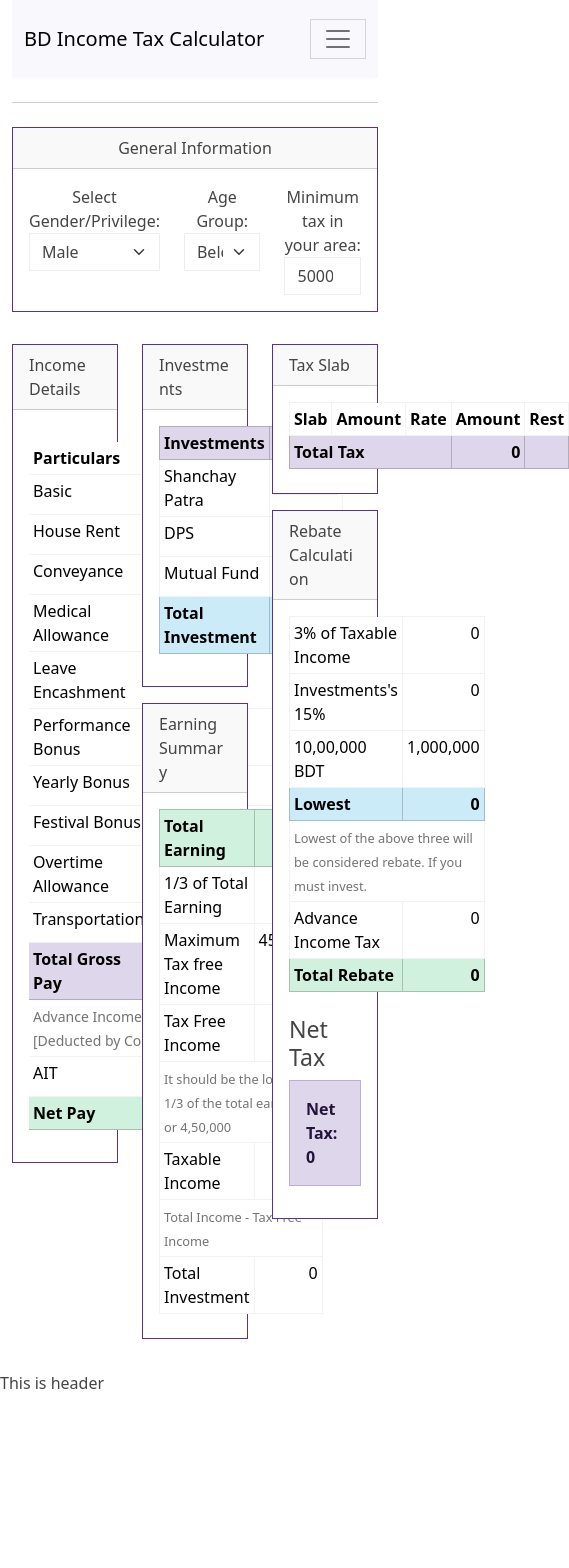
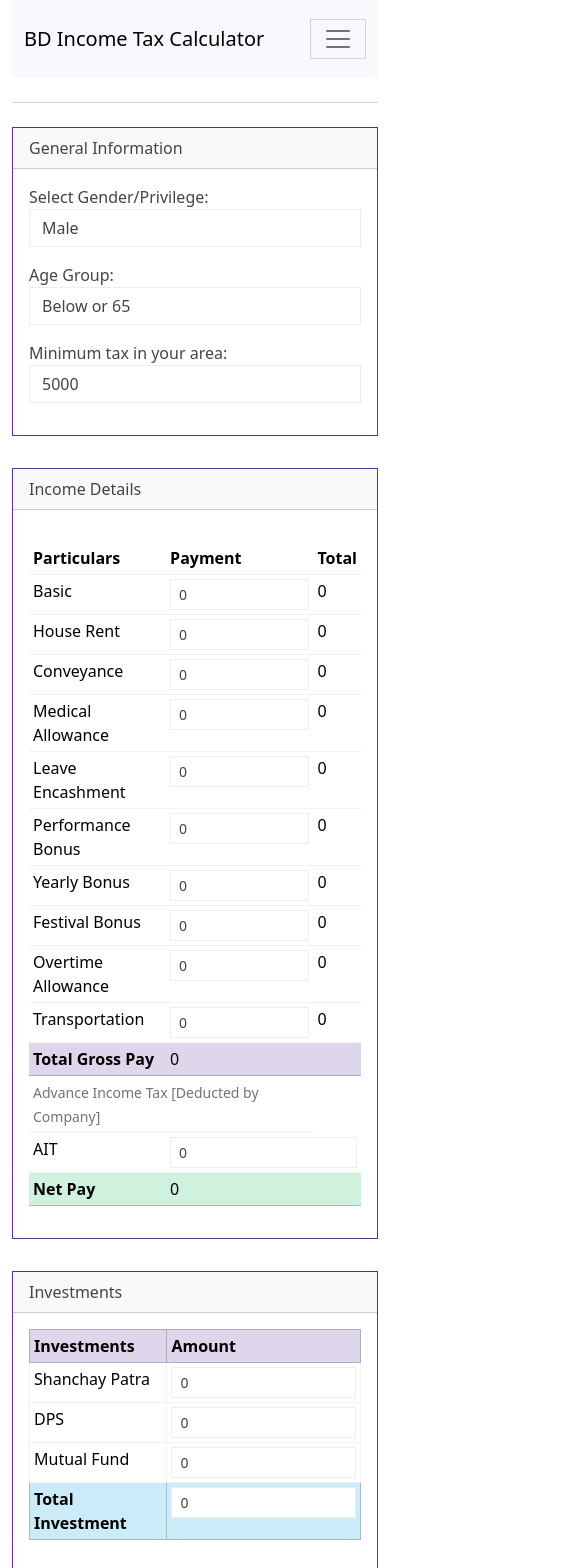
Before and after one commit to shafikshaon/bd-income-tax-calculator, a Vue app: page /bd-income-tax-calculator/ in a window 390 px wide. Shown: the top 1568 px of the page, 569 px wide, since content can reach past the window. Before the commit the page ends 1395 px from the top, so only its background shows below. Built offline with nearby package versions, Linux system fonts and the light colour scheme.

Commit message:
Make Design Responsive

```diff
--- a/src/App.vue
+++ b/src/App.vue
@@ -1,7 +1,5 @@
-
-
 <script setup>
-import { ref } from 'vue'
+import {ref} from 'vue'
 import NavBar from "@/components/TheNavbar.vue";
 import TheIncomeTable from "@/components/TheIncomeTable.vue";
 import TheInvestmentTable from "@/components/TheInvestmentTable.vue";
@@ -45,35 +43,34 @@ const updateAdvanceIncomeTax = (newValue) => {
 
 <template>
   <div>
-
     <div class="container">
-
-      <NavBar />
+      <NavBar/>
 
       <hr class="my-4">
 
-      <div class="row mb-3 text-center">
-        <the-general-info @update:gender="updateGender"/>
+      <div class="row mb-3">
+        <div class="col-12">
+          <the-general-info @update:gender="updateGender"/>
+        </div>
       </div>
 
       <div class="row mb-3">
-        <div class="col-4">
+        <div class="col-lg-4 col-md-6 mb-3">
           <the-income-table
               @update:totalGrossPay="updateTotalGrossPay"
               @update:advanceIncomeTax="updateAdvanceIncomeTax"
           />
         </div>
-        <div class="col-4">
+        <div class="col-lg-4 col-md-6 mb-3">
           <the-investment-table
               @update:totalInvestment="updateTotalInvestment"
           />
-
           <the-earning-summary
               :totalGrossPay="totalGrossPay"
               :totalInvestment="totalInvestment"
           />
         </div>
-        <div class="col-4">
+        <div class="col-lg-4 col-md-12 mb-3">
           <the-income-tax-slab
               :gender="gender"
               :totalGrossPay="totalGrossPay"
@@ -87,11 +84,8 @@ const updateAdvanceIncomeTax = (newValue) => {
           />
         </div>
       </div>
-</div>
+    </div>
   </div>
-  <main>
-    This is header
-  </main>
 </template>
 
 <style scoped>
--- a/src/components/TheEarningSummary.vue
+++ b/src/components/TheEarningSummary.vue
@@ -72,8 +72,7 @@ const formatNumber = (num) => num.toLocaleString()
 
 <style scoped>
 .tax-calculation-summary {
-  max-width: 600px;
-  margin: 0 auto;
+  /* Remove max-width */
 }
 
 .table {
--- a/src/components/TheGeneralInfo.vue
+++ b/src/components/TheGeneralInfo.vue
@@ -23,24 +23,25 @@ watch(age_group, (newValue) => {
       <div class="card-header">General Information</div>
       <div class="card-body">
         <div class="row">
-          <div class="col">
+          <div class="col-md-4 mb-3">
             <label for="gender">Select Gender/Privilege:</label>
-            <select v-model="gender" id="gender" class="form-select">
+            <select v-model="gender" id="gender" class="form-control">
               <option value="male">Male</option>
               <option value="female">Female</option>
               <option value="specially-abled">Specially-abled</option>
               <option value="freedom-fighter">Gazetted freedom fighter</option>
-            </select></div>
-          <div class="col">
-            <label for="gender">Age Group:</label>
-            <select v-model="age_group" id="gender" class="form-select">
+            </select>
+          </div>
+          <div class="col-md-4 mb-3">
+            <label for="age_group">Age Group:</label>
+            <select v-model="age_group" id="age_group" class="form-control">
               <option value="below">Below or 65</option>
               <option value="above">Above 65</option>
             </select>
           </div>
-          <div class="col">
+          <div class="col-md-4 mb-3">
             <label for="minimum_tax">Minimum tax in your area:</label>
-            <input type="number" class="form-control" placeholder="Minimum tax in your area" aria-label="Minimum tax in your area" v-model="minimum_tax">
+            <input type="number" class="form-control" id="minimum_tax" placeholder="Minimum tax in your area" aria-label="Minimum tax in your area" v-model="minimum_tax">
           </div>
         </div>
       </div>
--- a/src/components/TheIncomeTable.vue
+++ b/src/components/TheIncomeTable.vue
@@ -69,6 +69,7 @@ const handleManualEdit = (field) => {
   <div class="card border-primary mb-3">
     <div class="card-header">Income Details</div>
     <div class="card-body">
+      <div class="table-responsive">
       <table class="table table-sm">
         <thead>
         <tr>
@@ -114,6 +115,7 @@ const handleManualEdit = (field) => {
         </tbody>
       </table>
        </div>
+       </div>
   </div>
 </template>
 
--- a/src/components/TheIncomeTaxSlab.vue
+++ b/src/components/TheIncomeTaxSlab.vue
@@ -76,7 +76,7 @@ const formatNumber = (num) => num.toLocaleString()
   <div class="card border-primary mb-3">
     <div class="card-header">Tax Slab</div>
     <div class="card-body">
-  <div class="tax-calculation-summary">
+  <div class="tax-calculation-summary table-responsive">
     <table class="table table-sm table-bordered">
       <thead>
       <tr>
--- a/src/components/TheInvestmentTable.vue
+++ b/src/components/TheInvestmentTable.vue
@@ -30,6 +30,7 @@ watch(totalInvestment, (newValue) => {
   <div class="card border-primary mb-3">
     <div class="card-header">Investments</div>
     <div class="card-body">
+      <div class="table-responsive">
       <table class="table table-sm table-bordered">
         <thead class="table-primary">
         <tr>
@@ -64,6 +65,7 @@ watch(totalInvestment, (newValue) => {
         </tr>
         </tbody>
       </table>
+      </div>
     </div>
   </div>
 </template>
--- a/src/components/TheNavbar.vue
+++ b/src/components/TheNavbar.vue
@@ -2,11 +2,11 @@
   <nav class="navbar navbar-expand-lg navbar-light bg-light">
     <div class="container-fluid">
       <a class="navbar-brand" href="#">BD Income Tax Calculator</a>
-      <button class="navbar-toggler" type="button" data-bs-toggle="collapse" data-bs-target="#navbarSupportedContent" aria-controls="navbarSupportedContent" aria-expanded="false" aria-label="Toggle navigation">
+      <button class="navbar-toggler" type="button" data-toggle="collapse" data-target="#navbarSupportedContent" aria-controls="navbarSupportedContent" aria-expanded="false" aria-label="Toggle navigation">
         <span class="navbar-toggler-icon"></span>
       </button>
       <div class="collapse navbar-collapse" id="navbarSupportedContent">
-        <ul class="navbar-nav me-auto mb-2 mb-lg-0">
+        <ul class="navbar-nav ml-auto">
           <li class="nav-item">
             <a class="nav-link active" aria-current="page" href="#">Home</a>
           </li>
--- a/src/components/TheRebateCalculation.vue
+++ b/src/components/TheRebateCalculation.vue
@@ -98,7 +98,7 @@ const formatNumber = (num) => num.toLocaleString()
   <div class="card border-primary mb-3">
     <div class="card-header">Rebate Calculation</div>
     <div class="card-body">
-  <div class="tax-calculation-summary">
+  <div class="tax-calculation-summary table-responsive">
     <table class="table table-sm table-bordered">
       <tbody>
       <tr>
--- a/src/components/TheTaxCalculationSummary.vue
+++ b/src/components/TheTaxCalculationSummary.vue
@@ -86,7 +86,7 @@ const formatNumber = (num) => num.toLocaleString()
 <template>
   <div class="tax-calculation-summary">
     <h2>Tax Summary</h2>
-
+<div class="table-responsive">
     <table class="table table-sm table-bordered">
       <tbody>
       <tr class="table-success">
@@ -125,8 +125,10 @@ const formatNumber = (num) => num.toLocaleString()
       </tr>
       </tbody>
     </table>
+</div>
 
     <h3 class="mt-4">Income Tax Slab</h3>
+    <div class="table-responsive">
     <table class="table table-sm table-bordered">
       <thead>
       <tr>
@@ -154,8 +156,10 @@ const formatNumber = (num) => num.toLocaleString()
       </tr>
       </tfoot>
     </table>
+    </div>
+    <h3 class="mt-4">Rebate Calculation</h3>
 
-    <h3 class="mt-4">Rebate Calculation</h3>
+    <div class="table-responsive">
     <table class="table table-sm table-bordered">
       <tbody>
       <tr>
@@ -189,7 +193,7 @@ const formatNumber = (num) => num.toLocaleString()
       </tr>
       </tbody>
     </table>
-
+    </div>
     <h3 class="mt-4">Net Tax</h3>
     <div class="alert alert-primary">
       <strong>Net Tax: {{ formatNumber(netTax) }}</strong>
```
